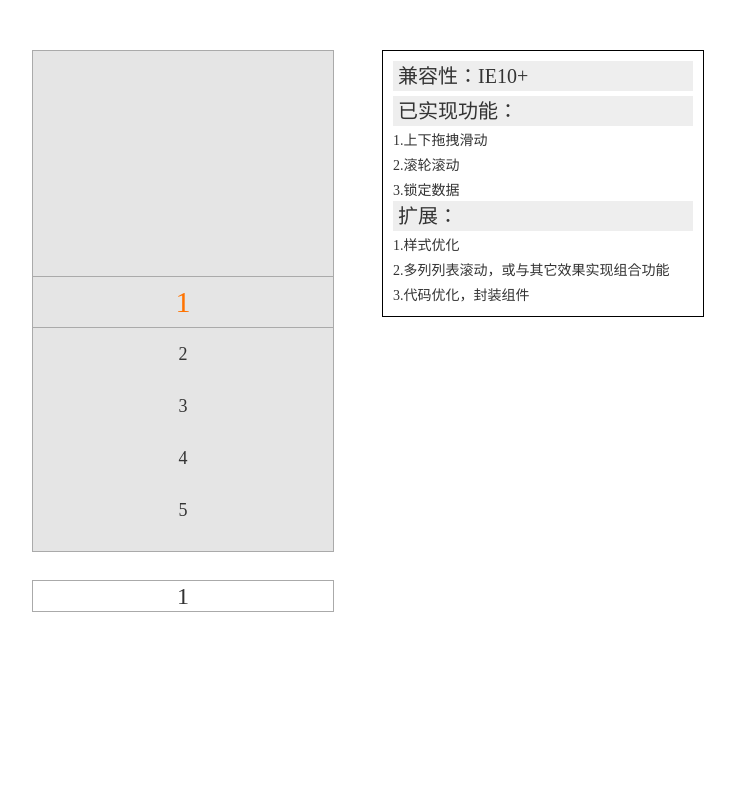
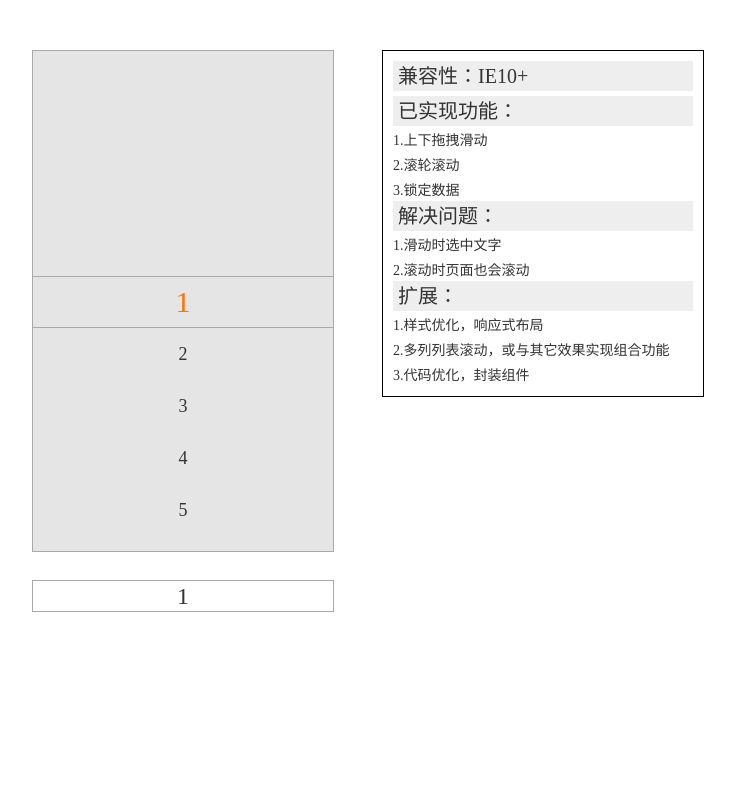
Before and after one commit to Godzhang/demo, a plain HTML site: page index.html in a window 1280 px wide. Shown: the whole page, without its empty margins (18-753 px from the left). Drawn offline with Linux system fonts and the light colour scheme.

Commit message:
添加注释

```diff
--- a/index.html
+++ b/index.html
@@ -75,8 +75,11 @@
 	<p>1.上下拖拽滑动</p>
 	<p>2.滚轮滚动</p>
 	<p>3.锁定数据</p>
+	<h3>解决问题：</h3>
+	<p>1.滑动时选中文字</p>
+	<p>2.滚动时页面也会滚动</p>
 	<h3>扩展：</h3>
-	<p>1.样式优化</p>
+	<p>1.样式优化，响应式布局</p>
 	<p>2.多列列表滚动，或与其它效果实现组合功能</p>
 	<p>3.代码优化，封装组件</p>
 </div>
```
